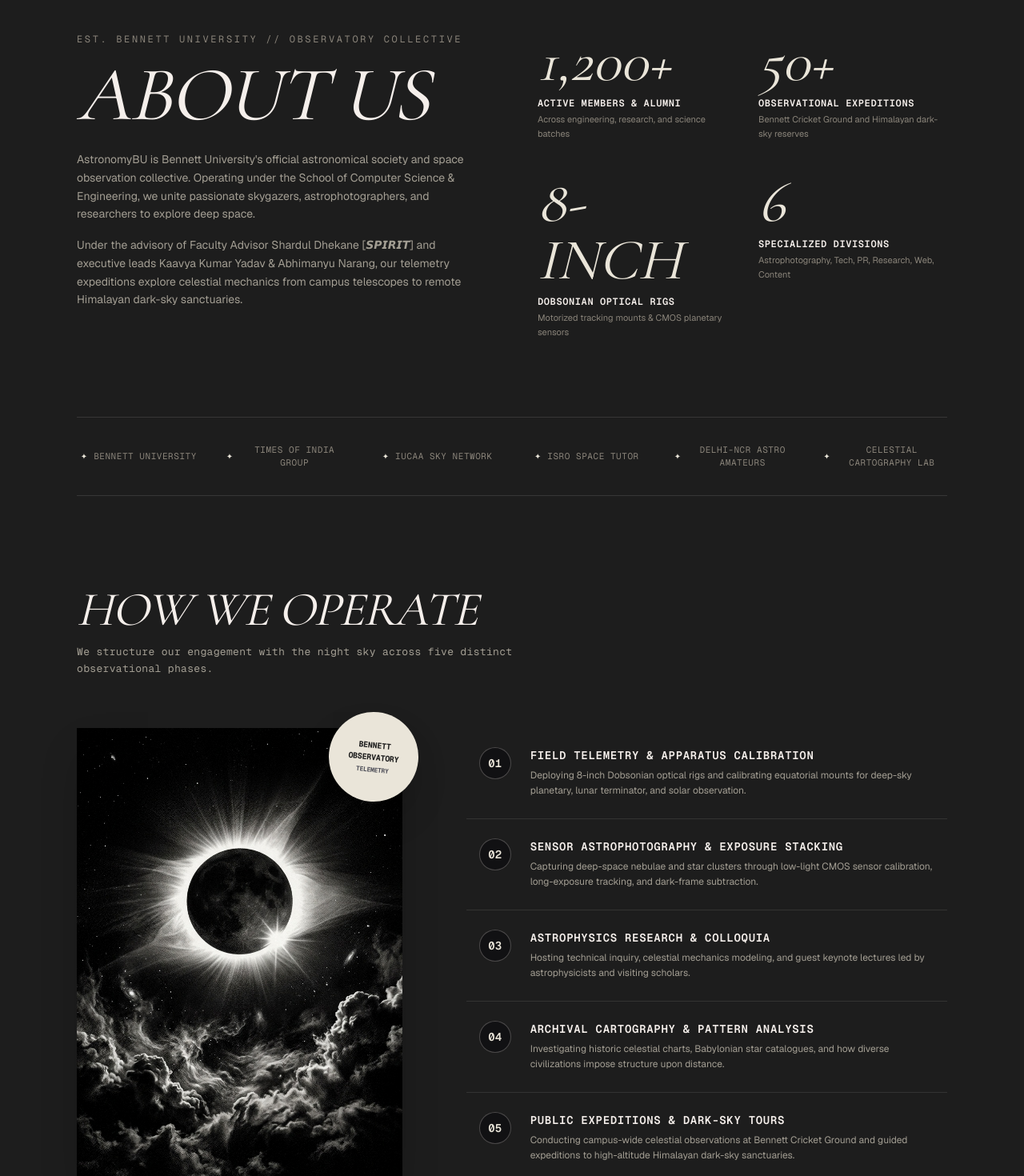
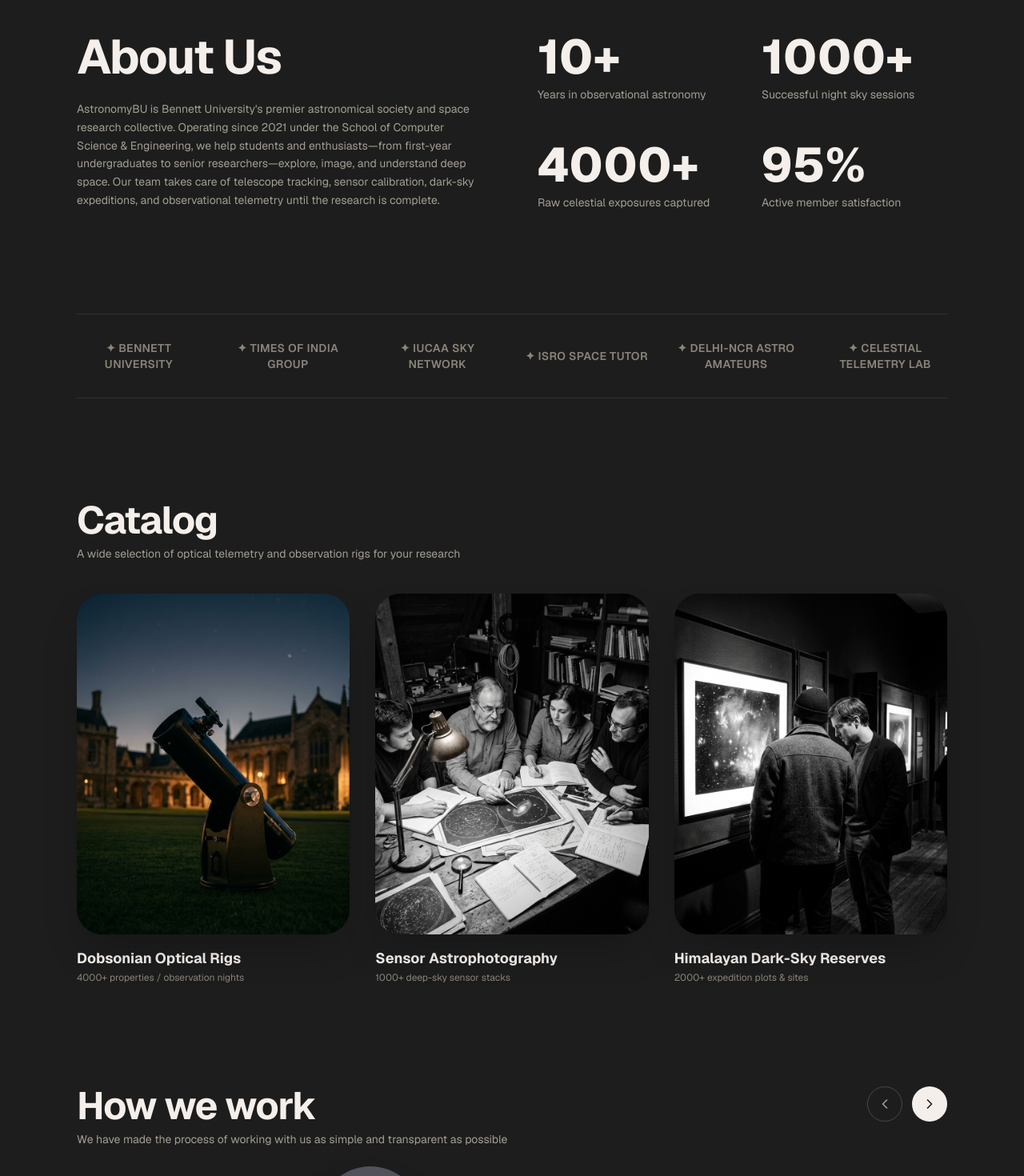
Before and after one commit to Gyaanendra/astronomy_bu, a Next.js app: page / in a window 1280 px wide. Shown: the part 920-2390 px from the top of the page at 80% size. Built offline with nearby package versions, Linux system fonts and the light colour scheme.

Commit message:
feat(about): rebuild About Us to match exact layout of reference with rounded corners, 3-card catalog, logo bar, and 5-step workflow with overlapping badge

```diff
--- a/src/components/features/landing/about-section.tsx
+++ b/src/components/features/landing/about-section.tsx
@@ -1,79 +1,109 @@
+"use client";
+
 import Image from "next/image";
+import {
+  MessageSquare,
+  Search,
+  SlidersHorizontal,
+  FileText,
+  Handshake,
+  ChevronLeft,
+  ChevronRight,
+} from "lucide-react";
 
 interface StatItem {
   value: string;
   label: string;
-  detail: string;
 }
 
 const STATS: StatItem[] = [
   {
-    value: "1,200+",
-    label: "Active Members & Alumni",
-    detail: "Across engineering, research, and science batches",
+    value: "10+",
+    label: "Years in observational astronomy",
   },
   {
-    value: "50+",
-    label: "Observational Expeditions",
-    detail: "Bennett Cricket Ground and Himalayan dark-sky reserves",
+    value: "1000+",
+    label: "Successful night sky sessions",
   },
   {
-    value: "8-INCH",
-    label: "Dobsonian Optical Rigs",
-    detail: "Motorized tracking mounts & CMOS planetary sensors",
+    value: "4000+",
+    label: "Raw celestial exposures captured",
   },
   {
-    value: "6",
-    label: "Specialized Divisions",
-    detail: "Astrophotography, Tech, PR, Research, Web, Content",
+    value: "95%",
+    label: "Active member satisfaction",
   },
 ];
 
-const AFFILIATIONS = [
-  "BENNETT UNIVERSITY",
-  "TIMES OF INDIA GROUP",
-  "IUCAA SKY NETWORK",
-  "ISRO SPACE TUTOR",
-  "DELHI-NCR ASTRO AMATEURS",
-  "CELESTIAL CARTOGRAPHY LAB",
+const LOGOS = [
+  "✦ BENNETT UNIVERSITY",
+  "✦ TIMES OF INDIA GROUP",
+  "✦ IUCAA SKY NETWORK",
+  "✦ ISRO SPACE TUTOR",
+  "✦ DELHI-NCR ASTRO AMATEURS",
+  "✦ CELESTIAL TELEMETRY LAB",
 ];
 
-interface MethodologyStep {
-  step: string;
+interface CatalogCard {
+  title: string;
+  count: string;
+  image: string;
+}
+
+const CATALOG: CatalogCard[] = [
+  {
+    title: "Dobsonian Optical Rigs",
+    count: "4000+ properties / observation nights",
+    image: "/images/assets/catalog-telescopes.jpg",
+  },
+  {
+    title: "Sensor Astrophotography",
+    count: "1000+ deep-sky sensor stacks",
+    image: "/images/assets/journal-workshop.jpg",
+  },
+  {
+    title: "Himalayan Dark-Sky Reserves",
+    count: "2000+ expedition plots & sites",
+    image: "/images/assets/journal-gathering.jpg",
+  },
+];
+
+interface WorkStep {
+  icon: typeof MessageSquare;
   title: string;
   description: string;
 }
 
-const METHODOLOGY: MethodologyStep[] = [
+const WORK_STEPS: WorkStep[] = [
   {
-    step: "01",
-    title: "Field Telemetry & Apparatus Calibration",
+    icon: MessageSquare,
+    title: "Free consultation",
     description:
-      "Deploying 8-inch Dobsonian optical rigs and calibrating equatorial mounts for deep-sky planetary, lunar terminator, and solar observation.",
+      "Consultation and needs analysis. At this stage, we determine telescope apertures, observation targets, and equipment requirements.",
   },
   {
-    step: "02",
-    title: "Sensor Astrophotography & Exposure Stacking",
+    icon: Search,
+    title: "Search and selection of celestial coordinates",
     description:
-      "Capturing deep-space nebulae and star clusters through low-light CMOS sensor calibration, long-exposure tracking, and dark-frame subtraction.",
+      "We map confirmed sky coordinates, planetary conjunctions, and deep-space Messier objects matching your observational goals.",
   },
   {
-    step: "03",
-    title: "Astrophysics Research & Colloquia",
+    icon: SlidersHorizontal,
+    title: "Telescope viewing and optical assessment",
     description:
-      "Hosting technical inquiry, celestial mechanics modeling, and guest keynote lectures led by astrophysicists and visiting scholars.",
+      "We arrange Dobsonian setup, equatorial alignment, and provide a complete live observation overview under the open sky.",
   },
   {
-    step: "04",
-    title: "Archival Cartography & Pattern Analysis",
+    icon: FileText,
+    title: "Sensor verification and image preparation",
     description:
-      "Investigating historic celestial charts, Babylonian star catalogues, and how diverse civilizations impose structure upon distance.",
+      "We conduct a comprehensive review of all raw astrophotography sensor captures, calibration dark frames, and stacking logs.",
   },
   {
-    step: "05",
-    title: "Public Expeditions & Dark-Sky Tours",
+    icon: Handshake,
+    title: "Expedition and collaboration support",
     description:
-      "Conducting campus-wide celestial observations at Bennett Cricket Ground and guided expeditions to high-altitude Himalayan dark-sky sanctuaries.",
+      "We provide ongoing support in concluding the project, publishing journal papers, and joining seasonal mountain expeditions.",
   },
 ];
 
@@ -83,44 +113,31 @@ export function AboutSection() {
       id="about"
       className="w-full bg-[#1D1D1D] text-[#f5efeb] py-20 sm:py-28 lg:py-36 px-6 sm:px-12 lg:px-20 xl:px-24"
     >
-      <div className="w-full max-w-[1800px] mx-auto">
+      <div className="w-full max-w-[1800px] mx-auto space-y-24 sm:space-y-32">
         {/* ============================================================== */}
-        {/* 1. ABOUT US HEADER & STATS (Reference Top Section)              */}
+        {/* 1. ABOUT US (Exact Layout matching reference top)              */}
         {/* ============================================================== */}
-        <div className="grid grid-cols-1 lg:grid-cols-12 gap-12 lg:gap-16 items-start">
-          {/* Left Column: Title & Narrative */}
+        <div className="grid grid-cols-1 lg:grid-cols-12 gap-10 lg:gap-16 items-start">
+          {/* Left Column: Title + Narrative */}
           <div className="lg:col-span-6 flex flex-col justify-start">
-            <span className="font-mono text-xs tracking-archival text-[#8a847a] uppercase mb-4 block">
-              EST. BENNETT UNIVERSITY // OBSERVATORY COLLECTIVE
-            </span>
-
-            <h2 className="font-editorial-serif italic text-5xl sm:text-7xl xl:text-8xl text-[#f5efeb] tracking-tight leading-[0.95] mb-6">
-              ABOUT US
+            <h2 className="font-sans font-bold text-4xl sm:text-5xl lg:text-6xl text-[#f5efeb] tracking-tight mb-6">
+              About Us
             </h2>
-
-            <div className="space-y-4 font-sans text-xs sm:text-sm text-[#a39e93] leading-relaxed max-w-xl">
-              <p>
-                AstronomyBU is Bennett University&apos;s official astronomical society and space observation collective. Operating under the School of Computer Science & Engineering, we unite passionate skygazers, astrophotographers, and researchers to explore deep space.
-              </p>
-              <p>
-                Under the advisory of Faculty Advisor Shardul Dhekane [𝙎𝙋𝙄𝙍𝙄𝙏] and executive leads Kaavya Kumar Yadav & Abhimanyu Narang, our telemetry expeditions explore celestial mechanics from campus telescopes to remote Himalayan dark-sky sanctuaries.
+            <p className="font-sans text-xs sm:text-sm text-[#a39e93] leading-relaxed max-w-lg">
+              AstronomyBU is Bennett University&apos;s premier astronomical society and space research collective. Operating since 2021 under the School of Computer Science &amp; Engineering, we help students and enthusiasts—from first-year undergraduates to senior researchers—explore, image, and understand deep space. Our team takes care of telescope tracking, sensor calibration, dark-sky expeditions, and observational telemetry until the research is complete.
             </p>
           </div>
-          </div>
 
-          {/* Right Column: 4 Impact Metrics in 2x2 Grid */}
+          {/* Right Column: 4 Stats in 2x2 Grid */}
           <div className="lg:col-span-6">
-            <div className="grid grid-cols-1 sm:grid-cols-2 gap-8 sm:gap-10 border-t border-[rgba(245,239,235,0.12)] pt-8 lg:border-t-0 lg:pt-0">
+            <div className="grid grid-cols-2 gap-8 sm:gap-12">
               {STATS.map((stat) => (
                 <div key={stat.label} className="flex flex-col">
-                  <span className="font-editorial-serif italic text-5xl sm:text-6xl xl:text-7xl text-[#eae5d9] leading-none mb-2">
+                  <span className="font-sans font-extrabold text-4xl sm:text-5xl lg:text-6xl text-[#f5efeb] leading-none mb-2">
                     {stat.value}
                   </span>
-                  <span className="font-mono text-xs text-[#f5efeb] uppercase tracking-wider font-semibold mb-1">
+                  <span className="font-sans text-xs sm:text-sm text-[#a39e93] leading-snug">
                     {stat.label}
-                  </span>
-                  <span className="font-sans text-[11px] text-[#8a847a] leading-relaxed">
-                    {stat.detail}
                   </span>
                 </div>
               ))}
@@ -129,44 +146,103 @@ export function AboutSection() {
         </div>
 
         {/* ============================================================== */}
-        {/* 2. INSTITUTIONAL LOGO & AFFILIATION STRIP (Reference Logo Bar)  */}
+        {/* 2. LOGO BAR (Exact matching reference logo strip)              */}
         {/* ============================================================== */}
-        <div className="border-t border-b border-[rgba(245,239,235,0.12)] py-8 my-16 sm:my-24">
+        <div className="border-t border-b border-[rgba(245,239,235,0.1)] py-8">
           <div className="grid grid-cols-2 sm:grid-cols-3 lg:grid-cols-6 gap-6 sm:gap-8 items-center text-center">
-            {AFFILIATIONS.map((name) => (
+            {LOGOS.map((logo) => (
               <div
-                key={name}
-                className="flex items-center justify-center gap-2 text-[#8a847a] hover:text-[#f5efeb] transition-colors"
+                key={logo}
+                className="font-sans font-semibold text-xs sm:text-sm text-[#8a847a] hover:text-[#f5efeb] transition-colors tracking-wide uppercase"
               >
-                <span className="text-[10px] text-[#eae5d9]">✦</span>
-                <span className="font-mono text-[10px] sm:text-[11px] tracking-wider uppercase">
-                  {name}
-                </span>
+                {logo}
               </div>
             ))}
           </div>
         </div>
 
         {/* ============================================================== */}
-        {/* 3. HOW WE WORK / METHODOLOGY (Reference Bottom Section)         */}
+        {/* 3. CATALOG (3 Cards with Rounded Corners)                      */}
         {/* ============================================================== */}
-        <div className="pt-4">
-          <div className="mb-12 sm:mb-16">
-            <h3 className="font-editorial-serif italic text-3xl sm:text-5xl lg:text-6xl text-[#f5efeb] tracking-tight mb-3">
-              HOW WE OPERATE
+        <div>
+          <div className="mb-8 sm:mb-10">
+            <h3 className="font-sans font-bold text-3xl sm:text-4xl lg:text-5xl text-[#f5efeb] tracking-tight mb-2">
+              Catalog
             </h3>
-            <p className="font-mono text-xs xl:text-[13px] tracking-wide text-[#a39e93] leading-relaxed max-w-xl">
-              We structure our engagement with the night sky across five distinct observational phases.
+            <p className="font-sans text-xs sm:text-sm text-[#a39e93]">
+              A wide selection of optical telemetry and observation rigs for your research
             </p>
           </div>
 
+          {/* 3 Cards Grid with Rounded Corners */}
+          <div className="grid grid-cols-1 sm:grid-cols-2 lg:grid-cols-3 gap-6 sm:gap-8">
+            {CATALOG.map((item) => (
+              <div key={item.title} className="group cursor-pointer flex flex-col">
+                {/* Rounded Image Container */}
+                <div className="relative w-full aspect-[4/5] rounded-[24px] sm:rounded-[32px] overflow-hidden bg-[#111113] shadow-2xl mb-4">
+                  <Image
+                    src={item.image}
+                    alt={item.title}
+                    fill
+                    className="object-cover group-hover:scale-105 transition-transform duration-700"
+                    sizes="(max-width: 640px) 100vw, (max-width: 1024px) 50vw, 33vw"
+                  />
+                </div>
+
+                {/* Title & Property Count below */}
+                <h4 className="font-sans font-bold text-base sm:text-lg text-[#f5efeb] group-hover:text-[#eae5d9] transition-colors">
+                  {item.title}
+                </h4>
+                <p className="font-sans text-xs text-[#8a847a] mt-0.5">
+                  {item.count}
+                </p>
+              </div>
+            ))}
+          </div>
+        </div>
+
+        {/* ============================================================== */}
+        {/* 4. HOW WE WORK (Exact layout matching reference bottom)        */}
+        {/* ============================================================== */}
+        <div>
+          {/* Header Row: Title & Arrow Buttons */}
+          <div className="flex items-start justify-between mb-8 sm:mb-12">
+            <div>
+              <h3 className="font-sans font-bold text-3xl sm:text-4xl lg:text-5xl text-[#f5efeb] tracking-tight mb-2">
+                How we work
+              </h3>
+              <p className="font-sans text-xs sm:text-sm text-[#a39e93]">
+                We have made the process of working with us as simple and transparent as possible
+              </p>
+            </div>
+
+            {/* Circular Arrow Navigation Buttons */}
+            <div className="flex items-center gap-3 select-none">
+              <button
+                type="button"
+                className="w-10 h-10 sm:w-11 sm:h-11 rounded-full border border-[rgba(245,239,235,0.2)] flex items-center justify-center text-[#a39e93] hover:text-[#f5efeb] hover:border-[#f5efeb] transition-colors"
+                aria-label="Previous step"
+              >
+                <ChevronLeft className="w-5 h-5" />
+              </button>
+              <button
+                type="button"
+                className="w-10 h-10 sm:w-11 sm:h-11 rounded-full bg-[#f5efeb] text-[#1D1D1D] flex items-center justify-center hover:bg-white transition-colors"
+                aria-label="Next step"
+              >
+                <ChevronRight className="w-5 h-5" />
+              </button>
+            </div>
+          </div>
+
+          {/* 2-Column Main Stage: Rounded Tall Photo Left + 5 Steps Right */}
           <div className="grid grid-cols-1 lg:grid-cols-12 gap-10 lg:gap-14 xl:gap-20 items-start">
-            {/* Left Column: Portrait Eclipse Photograph with Floating Circular Badge */}
+            {/* Left Column: Tall Photo with Rounded Corners & Overlapping Circular Badge */}
             <div className="lg:col-span-5 relative">
-              <div className="relative w-full aspect-[3/4.2] bg-[#111113] overflow-hidden shadow-2xl">
+              <div className="relative w-full aspect-[3/4.4] rounded-[28px] sm:rounded-[36px] overflow-hidden shadow-2xl bg-[#111113]">
                 <Image
                   src="/images/assets/structure-eclipse.jpg"
-                  alt="Total solar eclipse coronal halo over volumetric cloudscape"
+                  alt="Total solar eclipse over cloudscape"
                   fill
                   priority
                   className="object-cover filter contrast-110 brightness-95"
@@ -174,37 +250,43 @@ export function AboutSection() {
                 />
               </div>
 
-              {/* Floating Circular Badge (Matching Russian circular badge in reference) */}
-              <div className="w-24 h-24 sm:w-28 sm:h-28 rounded-full bg-[#eae5d9] text-[#1D1D1D] p-3 flex flex-col items-center justify-center text-center font-mono text-[9px] sm:text-[10px] uppercase font-bold tracking-tight shadow-2xl absolute -top-4 -right-4 sm:-top-5 sm:-right-5 rotate-6 pointer-events-none">
-                <span>BENNETT</span>
-                <span>OBSERVATORY</span>
-                <span className="text-[8px] text-[#52525b] mt-0.5">TELEMETRY</span>
+              {/* Overlapping Circular Badge (Exact Russian badge position) */}
+              <div className="w-28 h-28 sm:w-32 sm:h-32 rounded-full bg-[#52525b] text-[#f5efeb] shadow-2xl flex flex-col items-center justify-center text-center p-3 absolute -top-4 -right-4 sm:-top-6 sm:-right-6 z-10 pointer-events-none select-none">
+                <span className="font-sans font-semibold text-xs sm:text-[13px] leading-tight">
+                  Free night
+                </span>
+                <span className="font-sans font-semibold text-xs sm:text-[13px] leading-tight">
+                  sky session
+                </span>
               </div>
             </div>
 
-            {/* Right Column: 5 Process Rows with Badges */}
+            {/* Right Column: 5 Step Rows with Circular Badges */}
             <div className="lg:col-span-7 divide-y divide-[rgba(245,239,235,0.1)] border-b border-[rgba(245,239,235,0.1)]">
-              {METHODOLOGY.map((step) => (
+              {WORK_STEPS.map((step) => {
+                const IconComponent = step.icon;
+                return (
                   <div
-                  key={step.step}
-                  className="py-5 sm:py-6 flex items-start gap-5 sm:gap-6 group hover:bg-[rgba(255,255,255,0.02)] transition-colors px-2 sm:px-4"
+                    key={step.title}
+                    className="py-5 sm:py-6 flex items-start gap-5 sm:gap-6 group hover:bg-[rgba(255,255,255,0.02)] transition-colors px-2"
                   >
-                  {/* Circular Step Badge */}
-                  <div className="w-9 h-9 sm:w-10 sm:h-10 rounded-full border border-[rgba(245,239,235,0.25)] bg-[#111113] flex-shrink-0 flex items-center justify-center font-mono text-xs sm:text-sm text-[#eae5d9] font-semibold group-hover:border-[#eae5d9] transition-colors">
-                    {step.step}
+                    {/* Circular Icon Badge */}
+                    <div className="w-10 h-10 sm:w-11 sm:h-11 rounded-full bg-[#111113] border border-[rgba(245,239,235,0.25)] flex-shrink-0 flex items-center justify-center text-[#f5efeb] group-hover:border-[#f5efeb] transition-colors">
+                      <IconComponent className="w-5 h-5 stroke-[1.8]" />
                     </div>
 
-                  {/* Step Content */}
+                    {/* Content */}
                     <div className="flex-1">
-                    <h4 className="font-mono text-xs sm:text-sm font-semibold tracking-wider text-[#f5efeb] uppercase mb-1.5 group-hover:text-[#eae5d9] transition-colors">
+                      <h4 className="font-sans font-bold text-sm sm:text-base text-[#f5efeb] group-hover:text-[#eae5d9] transition-colors mb-1">
                         {step.title}
                       </h4>
-                    <p className="font-sans text-xs text-[#a39e93] leading-relaxed">
+                      <p className="font-sans text-xs sm:text-sm text-[#a39e93] leading-relaxed">
                         {step.description}
                       </p>
                     </div>
                   </div>
-              ))}
+                );
+              })}
             </div>
           </div>
         </div>
```
Also changed, not shown: public/images/assets/catalog-telescopes.jpg (added). Lines whose indentation alone changed are shown as unchanged.
